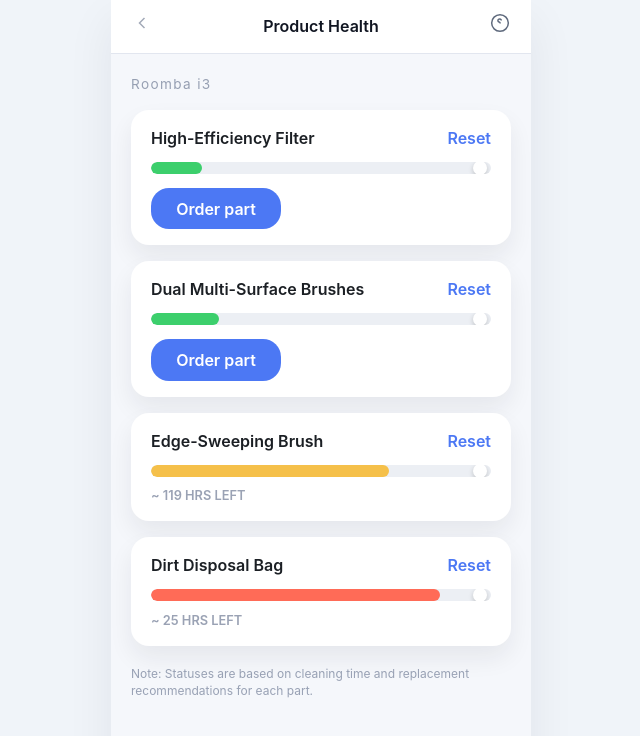
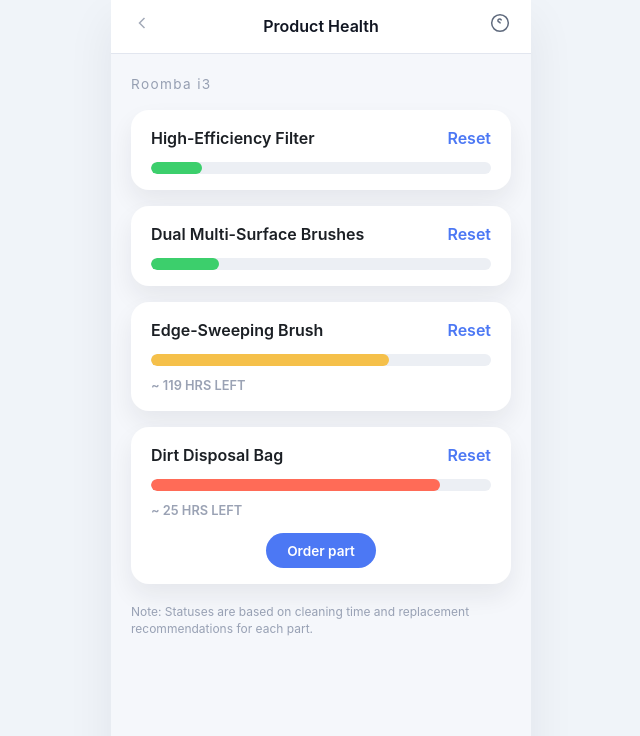
Before and after one commit to imilosk/roomba-net-ui, a Vue app: page /health in a window 1280 px wide. Shown: the top 736 px of the page, without its empty margins (319-959 px from the left). Built offline with nearby package versions, Linux system fonts and the light colour scheme.

Commit message:
Update order button visibility and styling in ProductHealthView

```diff
--- a/src/views/ProductHealthView.vue
+++ b/src/views/ProductHealthView.vue
@@ -83,10 +83,11 @@
                   class="part-meter-fill"
                   :style="{ width: usageWidth(part.usagePercent), backgroundColor: meterColor(part) }"
                 ></div>
-                <div class="part-meter-knob"></div>
               </div>
               <p v-if="part.hoursLeft" class="part-meta">{{ part.hoursLeft }}</p>
-              <button v-if="part.canOrder" class="order-button" type="button">Order part</button>
+              <button v-if="part.usagePercent >= 80" class="order-button" type="button">
+                Order part
+              </button>
             </article>
           </li>
         </ul>
@@ -185,6 +186,8 @@
   border-radius: 18px;
   padding: 1rem 1.25rem;
   box-shadow: 0 12px 24px rgba(23, 31, 43, 0.07);
+  display: flex;
+  flex-direction: column;
 }
 
 .part-header {
@@ -221,18 +224,6 @@
   border-radius: inherit;
 }
 
-.part-meter-knob {
-  position: absolute;
-  top: 50%;
-  right: 4px;
-  transform: translateY(-50%);
-  width: 14px;
-  height: 14px;
-  border-radius: 50%;
-  background: #fff;
-  box-shadow: 0 2px 5px rgba(0, 0, 0, 0.2);
-}
-
 .part-meta {
   margin: 0.6rem 0 0;
   font-size: 0.8rem;
@@ -242,13 +233,15 @@
 
 .order-button {
   margin-top: 0.85rem;
-  width: 130px;
+  align-self: center;
+  width: 110px;
   border: none;
   border-radius: 18px;
-  padding: 0.55rem 0;
+  padding: 0.45rem 0;
   background: #4c78f4;
   color: #fff;
   font-weight: 600;
+  font-size: 0.85rem;
 }
 
 .footnote {
```
